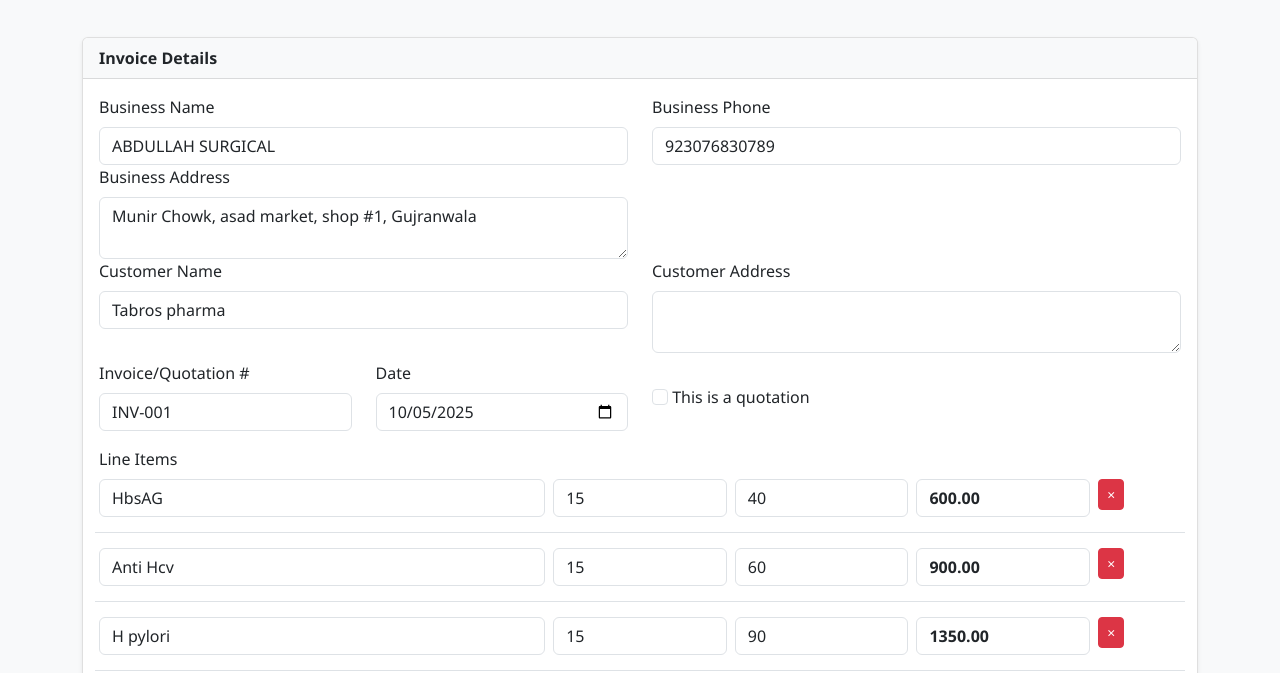
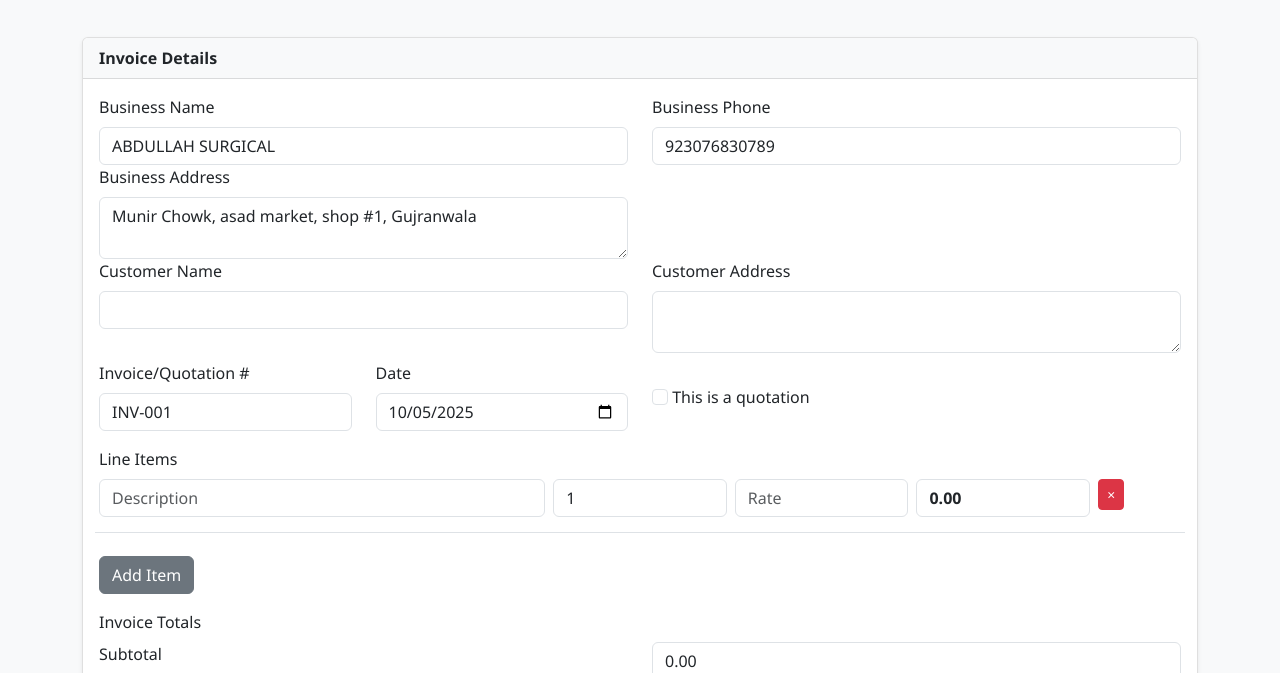
Before and after one commit to najam015/invoices-and-quotations-generator, a plain HTML site: page index.html in a window 1280 px wide. Shown: the part 127-800 px from the top of the page. Drawn offline with nearby package versions, Linux system fonts and the light colour scheme.

Commit message:
minor fix

```diff
--- a/index.html
+++ b/index.html
@@ -181,7 +181,7 @@
                             <div class="row">
                               <div class="col-6">
                                 <label for="customerName" class="form-label">Customer Name</label>
-                                <input type="text" class="form-control" id="customerName" value="Tabros pharma">
+                                <input type="text" class="form-control" id="customerName" value="">
                               </div>
                               <div class="col-6">
                                 <label for="customerAddress" class="form-label">Customer Address</label>
@@ -220,13 +220,13 @@
                                 <div id="lineItems">
                                     <div class="line-item-row row g-2">
                                         <div class="col-md-5">
-                                            <input type="text" class="form-control" placeholder="Description" name="description" value="HbsAG">
+                                            <input type="text" class="form-control" placeholder="Description" name="description" value="">
                                         </div>
                                         <div class="col-md-2">
-                                            <input type="number" class="form-control" placeholder="Qty" name="quantity" min="1" value="15">
+                                            <input type="number" class="form-control" placeholder="Qty" name="quantity" min="1" value="1">
                                         </div>
                                         <div class="col-md-2">
-                                            <input type="number" class="form-control" placeholder="Rate" name="rate" min="0" step="0.01" value="40">
+                                            <input type="number" class="form-control" placeholder="Rate" name="rate" min="0" step="0.01" value="">
                                         </div>
                                         <div class="col-md-2">
                                             <input type="text" class="form-control line-total" placeholder="Total" readonly>
@@ -235,40 +235,7 @@
                                             <button type="button" class="btn btn-danger btn-sm remove-line">×</button>
                                         </div>
                                     </div>
-                                    <div class="line-item-row row g-2">
-                                        <div class="col-md-5">
-                                            <input type="text" class="form-control" placeholder="Description" name="description" value="Anti Hcv">
-                                        </div>
-                                        <div class="col-md-2">
-                                            <input type="number" class="form-control" placeholder="Qty" name="quantity" min="1" value="15">
-                                        </div>
-                                        <div class="col-md-2">
-                                            <input type="number" class="form-control" placeholder="Rate" name="rate" min="0" step="0.01" value="60">
-                                        </div>
-                                        <div class="col-md-2">
-                                            <input type="text" class="form-control line-total" placeholder="Total" readonly>
-                                        </div>
-                                        <div class="col-md-1">
-                                            <button type="button" class="btn btn-danger btn-sm remove-line">×</button>
-                                        </div>
-                                    </div>
-                                    <div class="line-item-row row g-2">
-                                        <div class="col-md-5">
-                                            <input type="text" class="form-control" placeholder="Description" name="description" value="H pylori">
-                                        </div>
-                                        <div class="col-md-2">
-                                            <input type="number" class="form-control" placeholder="Qty" name="quantity" min="1" value="15">
-                                        </div>
-                                        <div class="col-md-2">
-                                            <input type="number" class="form-control" placeholder="Rate" name="rate" min="0" step="0.01" value="90">
-                                        </div>
-                                        <div class="col-md-2">
-                                            <input type="text" class="form-control line-total" placeholder="Total" readonly>
-                                        </div>
-                                        <div class="col-md-1">
-                                            <button type="button" class="btn btn-danger btn-sm remove-line">×</button>
-                                        </div>
-                                    </div>
+
                                 </div>
                                 <button type="button" class="btn btn-secondary mt-2" id="addLineItem">Add Item</button>
                             </div>
```
